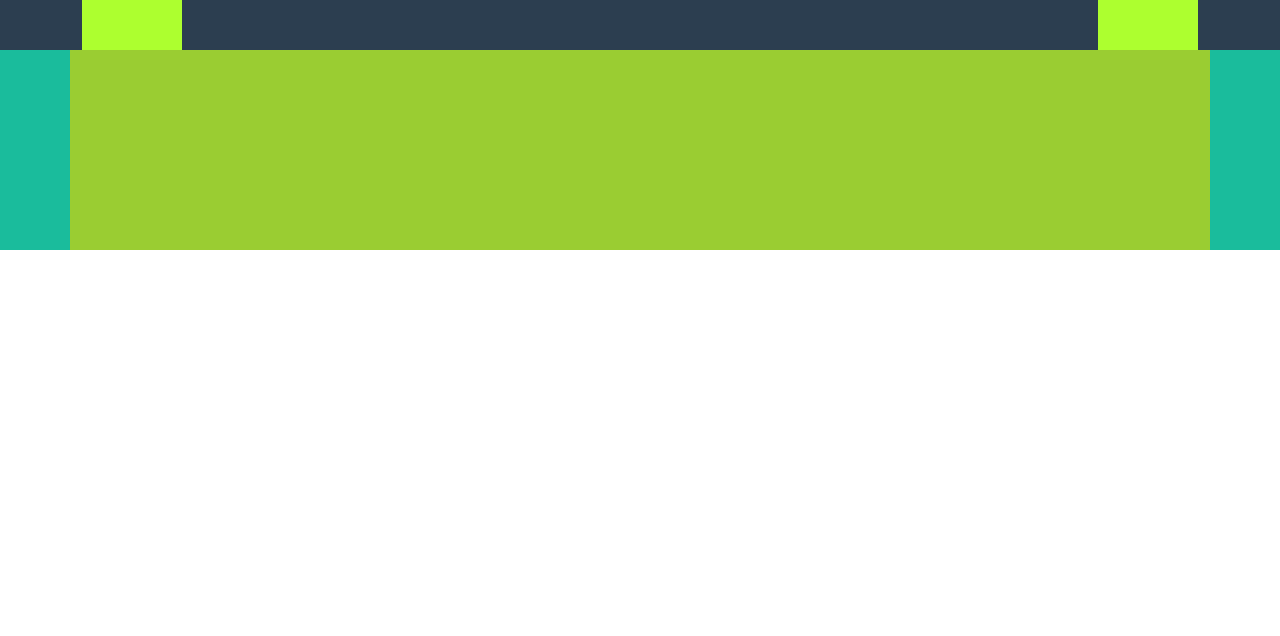
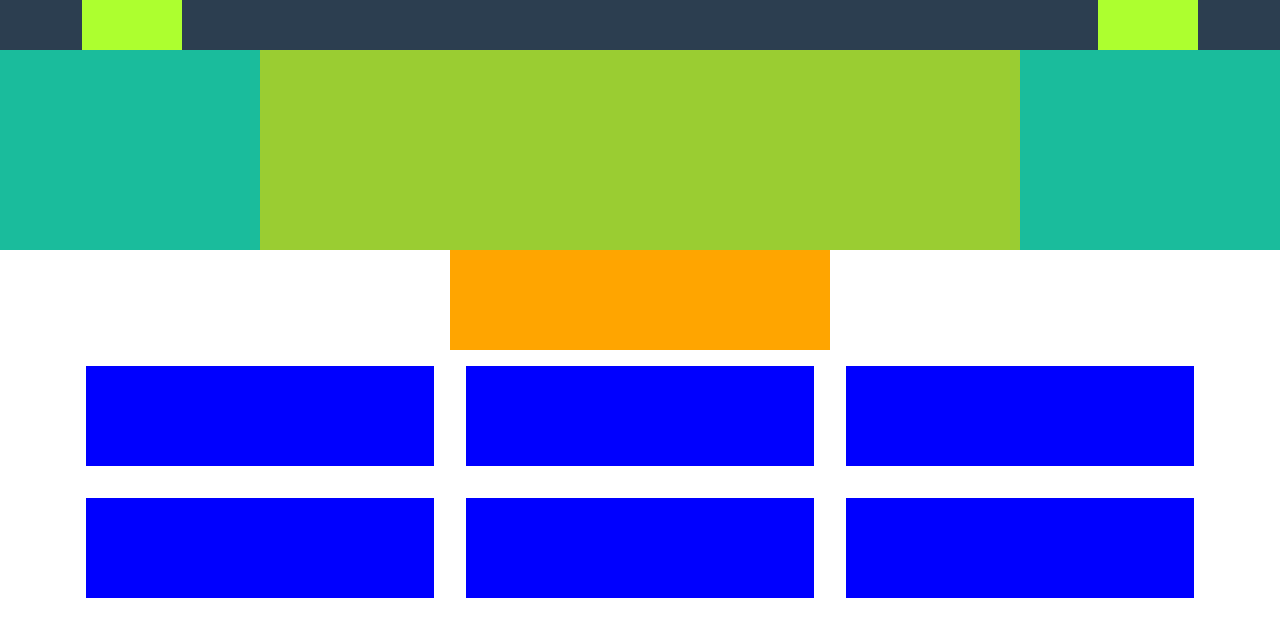
Before and after one commit to MatteoStrazzera/html-css-bootstrap-freelancer, a plain HTML site: page index.html in a window 1280 px wide. Drawn offline with nearby package versions, Linux system fonts and the light colour scheme.

Commit message:
add structure to section portfolio

```diff
--- a/assets/css/style.css
+++ b/assets/css/style.css
@@ -16,7 +16,6 @@
     background-color: var(--Boot-secondary_dark);
 }
 #nav{
-    justify-content: space-between;
     height: 50px;
 
     & div{
@@ -44,8 +43,14 @@
 /* #endregion start */
 
 /* #region portfolio */
-
-
+.title{
+    height: 100px;
+    background-color: orange;
+}
+.images{
+    height: 100px;
+    background-color: blue;
+}
 /* #endregion portfolio */
 
 /* #region about */
--- a/index.html
+++ b/index.html
@@ -12,7 +12,7 @@
 
 <body>
     <header id="site_header">
-        <div id="nav" class="container d-flex">
+        <div id="nav" class="container d-flex justify-content-between">
             <div class="title">
 
             </div>
@@ -28,20 +28,73 @@
 
         <section id="start">
 
-            <div class="container jumbotron">
-                <div class="row">
-                    <div class="col">
+            <div class="container ">
+                <div class="row justify-content-center">
+                    <div class="col-8 jumbotron">
 
                     </div>
                 </div>
 
             </div>
 
+
+
         </section>
         <!-- /#start -->
 
         <section id="portfolio">
 
+            <div class="container ">
+                <div class="row justify-content-center">
+                    <div class="col-4 title">
+
+                    </div>
+                </div>
+            </div>
+
+             <div class="container">
+
+                <div class="row">
+
+                    <div class="col-12 col-md-6 col-lg-4 p-3">
+                        <div class="images">
+
+                        </div>
+                    </div>
+
+                    <div class="col-12 col-md-6 col-lg-4 p-3">
+                        <div class="images">
+
+                        </div>
+                    </div>
+
+                    <div class="col-12 col-md-6 col-lg-4 p-3">
+                        <div class="images">
+
+                        </div>
+                    </div>
+
+                    <div class="col-12 col-md-6 col-lg-4 p-3">
+                        <div class="images">
+
+                        </div>
+                    </div>
+
+                    <div class="col-12 col-md-6 col-lg-4 p-3">
+                        <div class="images">
+
+                        </div>
+                    </div>
+
+                    <div class="col-12 col-md-6 col-lg-4 p-3">
+                        <div class="images">
+
+                        </div>
+                    </div>
+
+
+                </div>
+            </div>
         </section>
         <!-- /#portfolio -->
 
```
